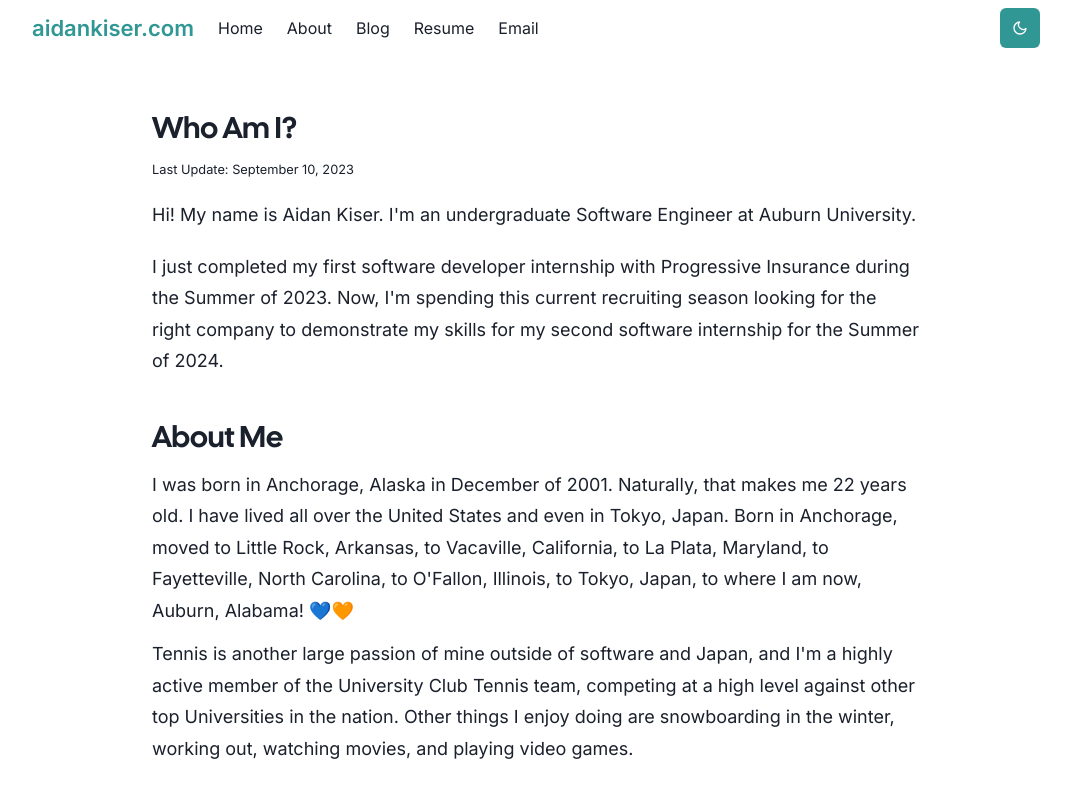
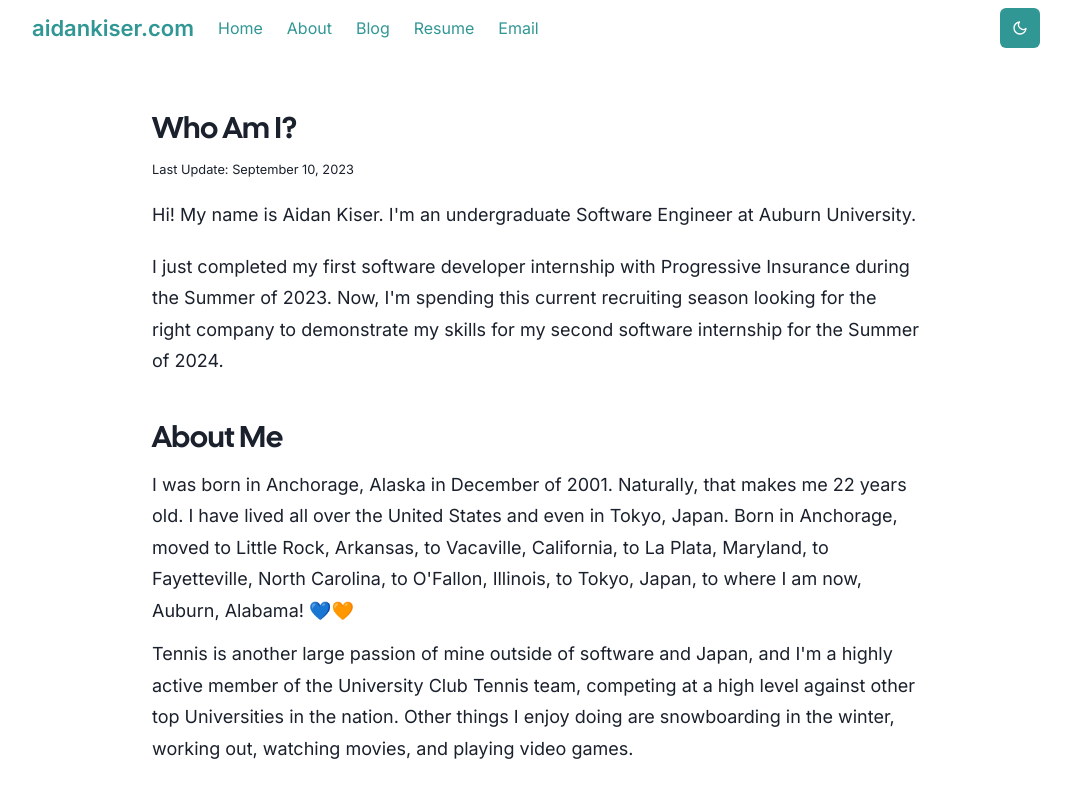
Before and after one commit to kiseraidan/aidankiser.com, a Next.js app: page /about in a window 1280 px wide. Shown: the top 800 px of the page, without its empty margins (104-1175 px from the left). Built offline with nearby package versions, Linux system fonts and the light colour scheme.

Commit message:
attempt #4

```diff
--- a/src/components/Navbar.js
+++ b/src/components/Navbar.js
@@ -76,7 +76,6 @@ const Navbar = props => {
             alignItems="center"
             flexGrow={1}
             mt={{ base: 4, md: 0 }}
-            color="teal.500"
           >
             <LinkItem href="/">Home</LinkItem>
             <LinkItem href="/about">About</LinkItem>
@@ -92,6 +91,7 @@ const Navbar = props => {
             alignItems="center"
             flexGrow={1}
             mt={{ base: 4, md: 0 }}
+            color="teal.500"
           >
             <LinkItem href="/">Home</LinkItem>
             <LinkItem href="/about">About</LinkItem>
```
